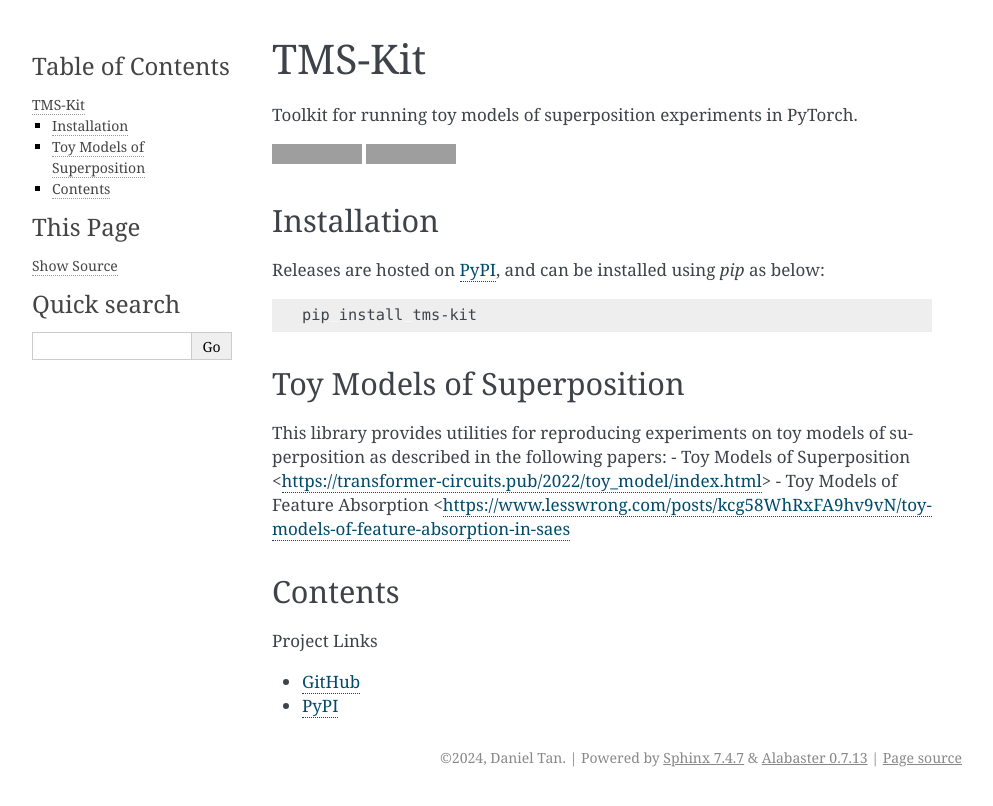
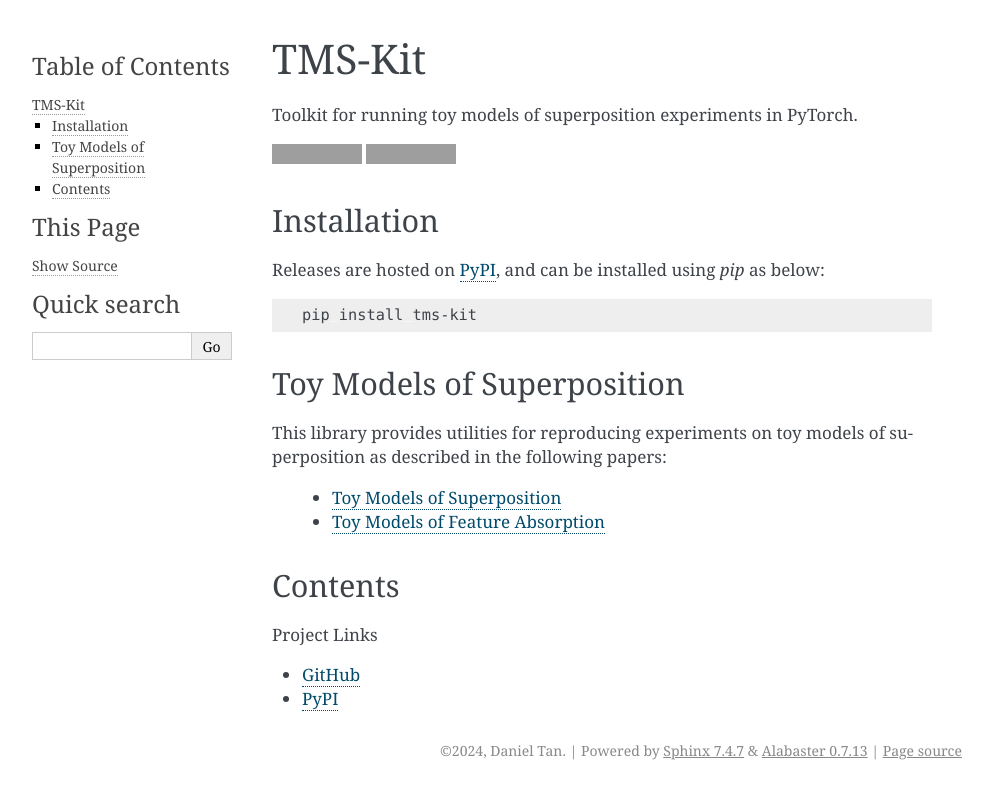
Before and after one commit to dtch1997/tms-kit, a Sphinx documentation site: the page built from docs/index.rst, in a window 1280 px wide. Shown: the top 806 px of the page, without its empty margins (148-1141 px from the left). Built offline with Sphinx 7.4.7, drawn with Linux system fonts in a browser that asks for light colours; grey boxes are pictures that could not be loaded.

Commit message:
fix hyperlinks

```diff
--- a/docs/index.rst
+++ b/docs/index.rst
@@ -23,8 +23,9 @@
 Toy Models of Superposition
 ----------------
 This library provides utilities for reproducing experiments on toy models of superposition as described in the following papers:
-- Toy Models of Superposition <https://transformer-circuits.pub/2022/toy_model/index.html>
-- Toy Models of Feature Absorption <https://www.lesswrong.com/posts/kcg58WhRxFA9hv9vN/toy-models-of-feature-absorption-in-saes
+
+   * `Toy Models of Superposition <https://transformer-circuits.pub/2022/toy_model/index.html>`_
+   * `Toy Models of Feature Absorption <https://www.lesswrong.com/posts/kcg58WhRxFA9hv9vN/toy-models-of-feature-absorption-in-saes>`_
 
 
 Contents
```
